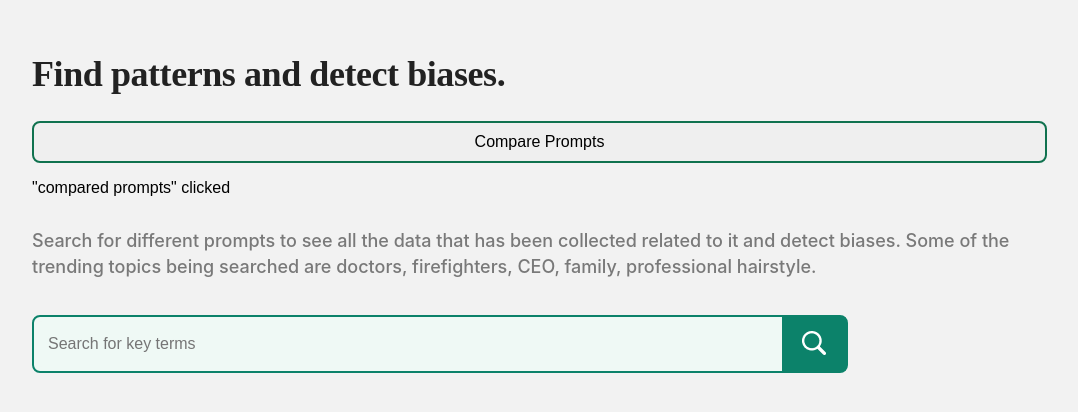
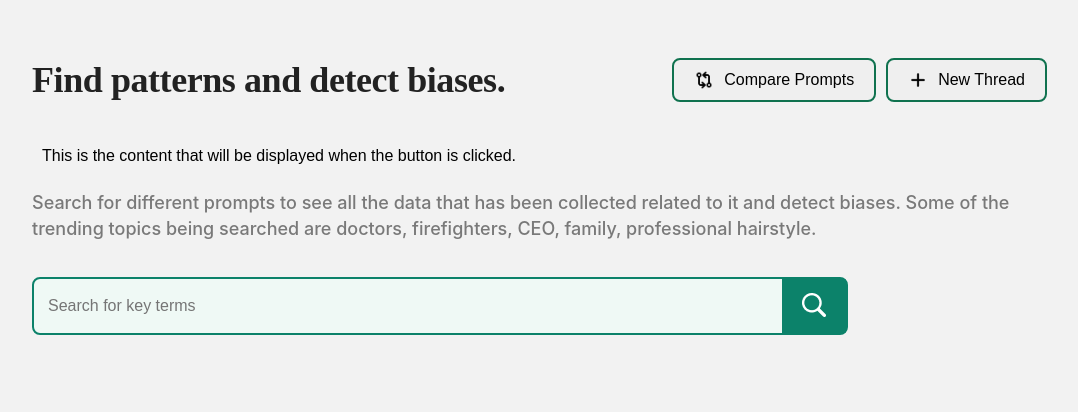
Before and after one commit to rashmif/CHIMPS-Lab-Research, a plain HTML site: page index.html in a window 1280 px wide. Both pictures are taken after a click on the button "Compare Prompts". Shown: the whole page, without its empty margins (103-1181 px from the left). Drawn offline with Linux system fonts and the light colour scheme.

Commit message:
add right-upper corner buttons

```diff
--- a/index.html
+++ b/index.html
@@ -6,10 +6,26 @@
 </head>
 <body>
 	<header>
+		<div class="header-container">
+			<div class="left-aligned">
 				<h1>Find patterns and detect biases.</h1>
-		<button class="btn-1" id="comparePrompts">Compare Prompts</button>
+			</div>
+			<div class="right-aligned">
+				<button class="btn-1" id="comparePrompts">
+					<img src="images/iconComparePrompt.png" alt="Search" width="20", height="20"/>
+					<span> Compare Prompts </span>
+				</button>
+				<button class="btn-1" id="comparePrompts">
+					<img src="images/iconAddThread.png" alt="Search" width="20", height="20"/>
+					<span> New Thread </span>
+				</button>
+			</div>
 			<script src="js/buttonClick.js"></script>
-		<p id="topic"></p>
+		</div>
+
+		<div id="searchInterface" class="hidden">
+			This is the content that will be displayed when the button is clicked.
+		</div>
 
         <h2>Search for different prompts to see all the data that
             has been collected related to it and detect biases.
@@ -19,13 +35,13 @@
 			<div class="search-container">
 				<input type="text" id="search-input" placeholder="Search for key terms">
 				<button type="submit" id="search-button">
-                    <img src="images/ico-search.png" alt="Search"/>
+					<img src="images/iconSearch.png" alt="Search"/>
 				</button>
 			</div>
 		</form>
+		<p id="topic"></p>
 	</header>
 	<main>
-		<div class="gallery">
-		</div>
+		<div class="gallery"></div>
+		<script src="js/imageSearch.js"></script>
 	</main>
-	<script src="js/imageSearch.js"></script>
--- a/js/buttonClick.js
+++ b/js/buttonClick.js
@@ -1,13 +1,13 @@
 function handleClick() {
-    // // Define an array of pre-defined topics
-    // var topics = ["What is your favorite book?", "Do you prefer tea or coffee?", "What is your favorite hobby?"];
-
-    // // Generate a random number between 0 and the length of the topics array
-    // var randomIndex = Math.floor(Math.random() * topics.length);
-
-    // // Use DOM manipulation to display the topic on the webpage
-    document.getElementById("topic").innerHTML = "\"compared prompts\" clicked";
+    const content = document.getElementById("searchInterface");
+    if (content.classList.contains("displayed")) {
+        content.classList.remove("displayed");
+        content.classList.add("hidden");
+    } else {
+        content.classList.remove("hidden");
+        content.classList.add("displayed");
+    }
 }
 
-var myButton = document.getElementById('comparePrompts');
-myButton.onclick = handleClick;
+var button = document.getElementById('comparePrompts');
+button.onclick = handleClick;
--- a/style.css
+++ b/style.css
@@ -21,6 +21,27 @@ header form {
     margin-top: 20px;
 }
 
+.header-container {
+	display: flex;
+	align-items: center;
+	justify-content: space-between;
+	width: 100%;
+}
+
+.left-aligned {
+	flex: 1;
+}
+
+.right-aligned {
+	display: flex;
+	justify-content: flex-end;
+	align-items: center;
+}
+
+.right-aligned button {
+	margin-left: 10px;
+}
+
 header h1{
     text-align: left;
 
@@ -33,7 +54,7 @@ header h1{
     line-height: 46px;
     /* identical to box height, or 128% */
 
-    display: flex;
+    /* display: flex; */
     align-items: center;
     letter-spacing: -0.012em;
 	/* justify-content: space-between; */
@@ -61,14 +82,6 @@ header h2 {
     color: #797979;
 
 }
-
-
-/* header input[type="text"] {
-	padding: 14px;
-	border: 2px solid #0C826A;
-	border-radius: 8px 8px 8px 8px;
-	background-color: #EFF9F5;
-} */
 
 header form .search-container {
 	display: flex;
@@ -101,22 +114,6 @@ header form #search-button {
     height: 54px;
     width: 64px;
 }
-/*
-header form input {
-    width: 100%;
-    //width: calc(100% - 480px);
-    max-width: 500px;
-}
-
-header button[type="submit"] {
-	padding: 14px 16px;
-	border: none;
-	border-radius: 0 2px 2px 0;
-	background-color: #0C826A;
-	color: #fff;
-	cursor: pointer;
-	padding-left: 30px;
-} */
 
 
 main {
@@ -135,6 +132,19 @@ main {
 	padding: 10px 20px;
 	font-size: 16px;
 	cursor: pointer;
+	display: flex;
+	align-items: center;
+	justify-content: center;
+	gap: 10px;
+}
+
+.btn-1 image {
+	width: 20px;
+	height: 20px;
+}
+
+.btn-1 span{
+	font-size: 16px;
 }
 
 .gallery {
@@ -152,3 +162,15 @@ main {
 	border-radius: 4px;
 	/* box-shadow: 0px 0px 8px 0px rgba(0,0,0,0.4); */
 }
+
+.hidden {
+	display: none;
+}
+
+
+#searchInterface {
+	/* add some styling to the content */
+	background-color: #f2f2f2;
+	padding: 10px;
+	margin-top: 10px;
+}
```
Also changed, not shown: images/iconAddThread.png (added), images/iconComparePrompt.png (added), images/iconSearch.png (renamed from images/ico-search.png). Lines whose indentation alone changed are shown as unchanged.
